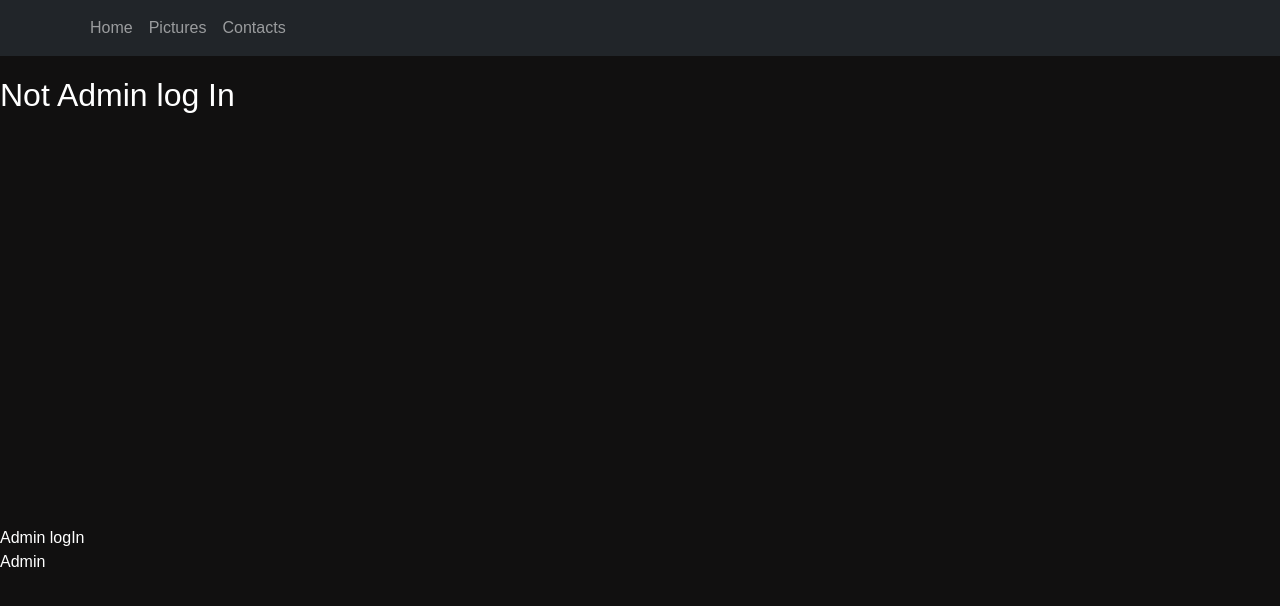
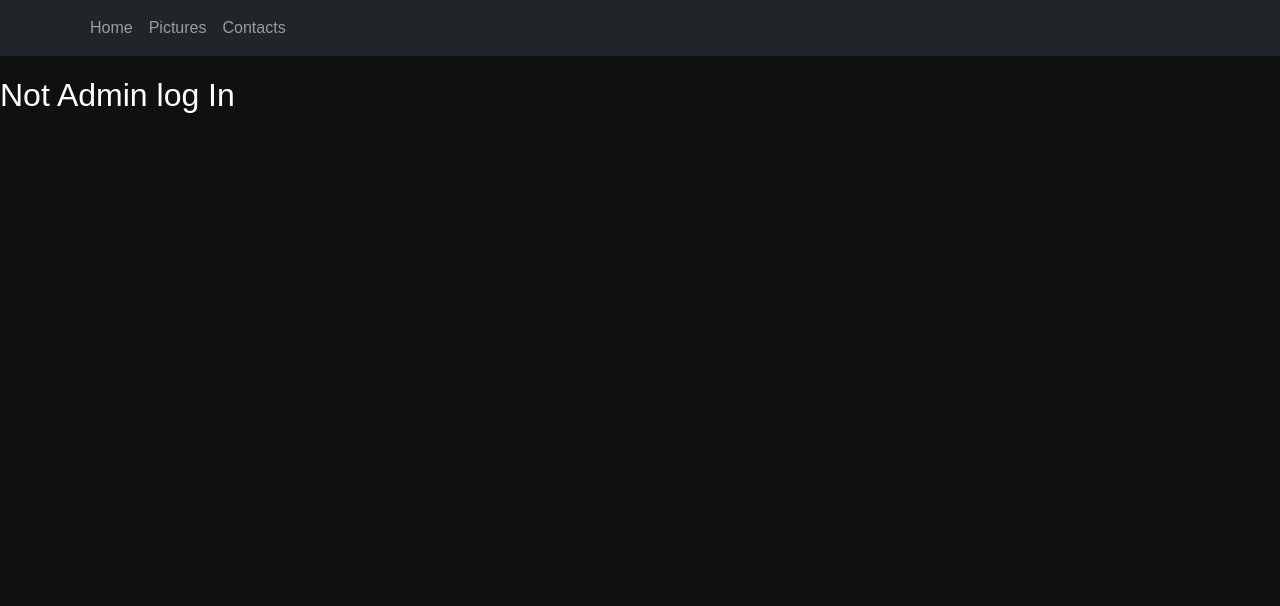
Before and after one commit to RolandoGO/LauWebPage, a React (Create React App) app: page /LauWebPage/admin in a window 1280 px wide. Shown: the top 606 px of the page. Built offline with nearby package versions, Linux system fonts and the light colour scheme; no server answers; the database is empty; a web font is replaced by a local one.

Commit message:
eliminating admin links in footer

```diff
--- a/src/common/footer/Footer.js
+++ b/src/common/footer/Footer.js
@@ -6,11 +6,7 @@ export default function Footer() {
     return (
         <div className="footer">
 
-            <div className="linksContainer">
-                <Link className="links"  to="/adminLogIn">Admin logIn</Link>
-                <Link className="links"  to="/admin">Admin</Link>
 
-            </div>
         </div>
     )
 }
--- a/src/common/footer/footerStyle.css
+++ b/src/common/footer/footerStyle.css
@@ -4,11 +4,3 @@
 
   margin-top: 50px;
 }
-.linksContainer {
-  display: flex;
-  flex-direction: column;
-}
-.links {
-  color: white;
-  text-decoration: none;
-}
```
